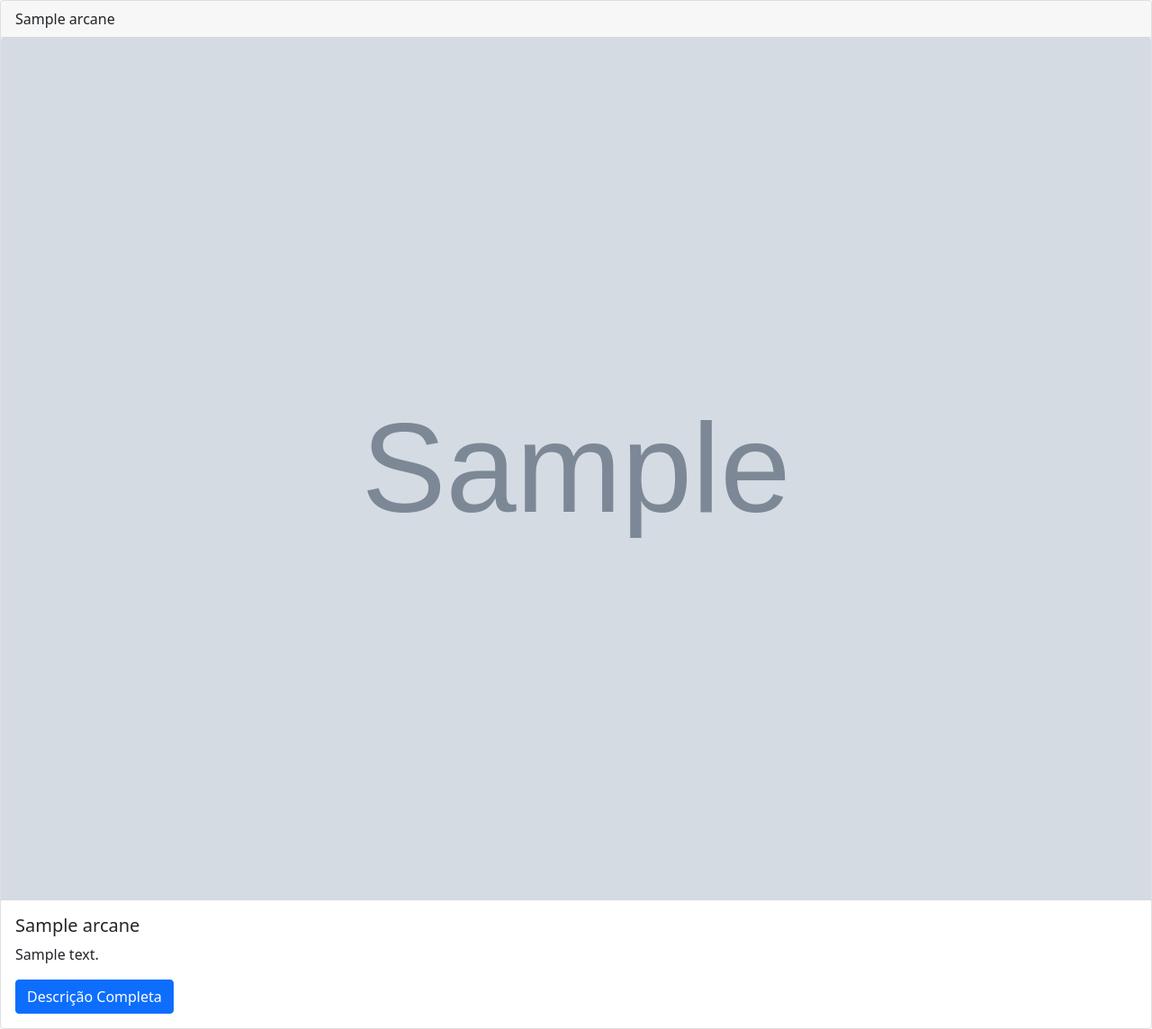
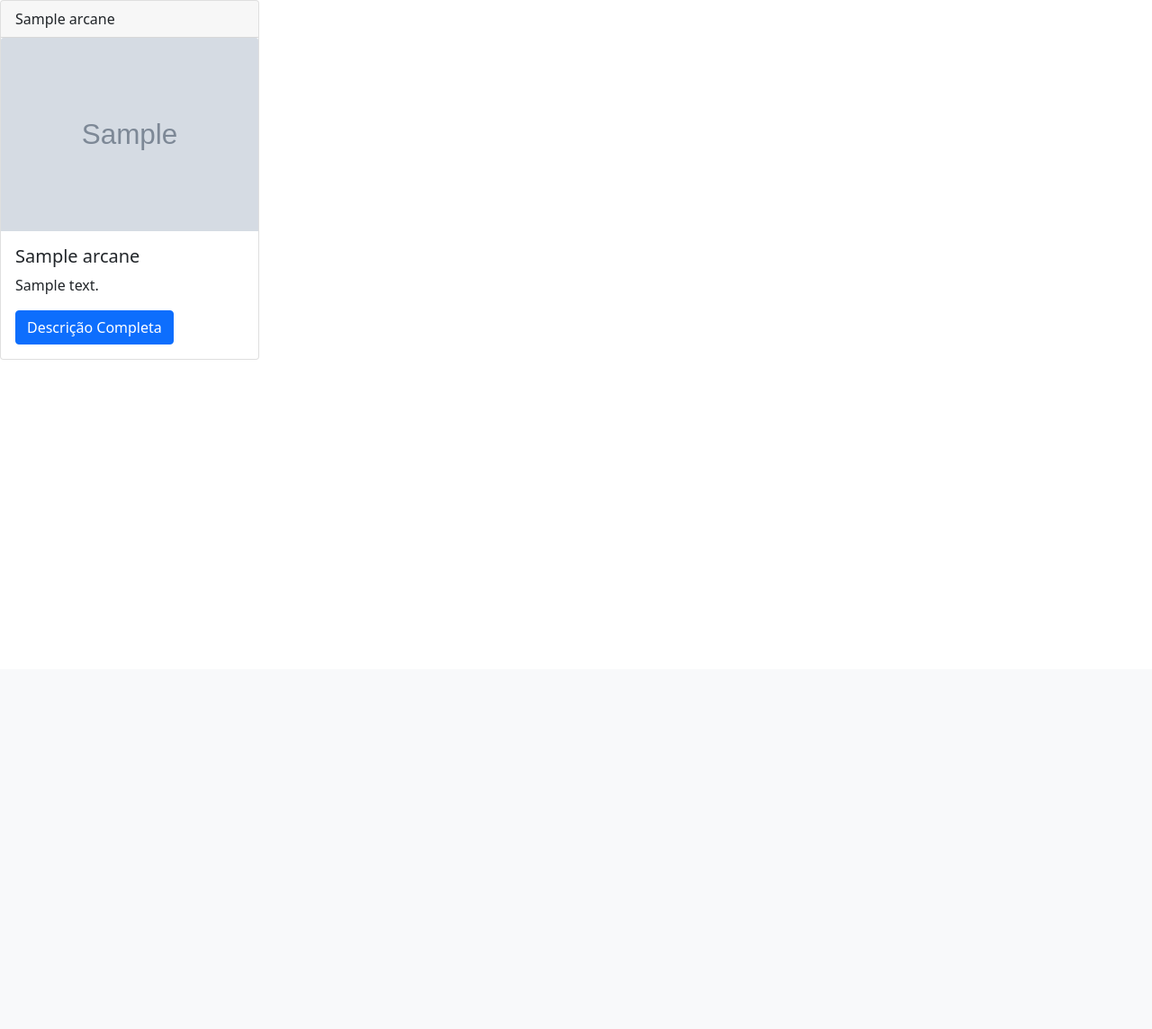
Before and after one commit to carllosaguiar/enochian, a Symfony app: template templates/arcane/index.html.twig in a window 1280 px wide. Shown: the part 56-1200 px from the top of the page at 90% size. After the commit the page ends 456 px from the top, so only its background shows below. Run offline with Twig, Linux system fonts and the light colour scheme; the template is opened without the code that fills it: most values are stand-ins (such as "Sample title", 1, 10 or a date in 2020); grey boxes marked "Sample" are stand-in pictures; some libraries are stand-ins or nearby versions.

Commit message:
improvement css index arcane

```diff
--- a/composer.json
+++ b/composer.json
@@ -3,6 +3,12 @@
     "description": "A Web Application for study of cabala",
     "type": "project",
     "license": "proprietary",
+    "authors": [
+        {
+            "name": "Carlos Aguiar",
+            "email": "carlosaguiar23@gmail.com"
+        }
+    ],
     "minimum-stability": "dev",
     "prefer-stable": true,
     "require": {
--- a/src/Entity/Arcane.php
+++ b/src/Entity/Arcane.php
@@ -98,7 +98,7 @@ class Arcane
 
     public function getImage()
     {
-        return $this->image;
+        return stream_get_contents($this->image);
     }
 
     public function setImage($image): self
--- a/templates/arcane/index.html.twig
+++ b/templates/arcane/index.html.twig
@@ -6,21 +6,20 @@
     <div class="main-title">
         <h1 class="arcanos-maiores">Arcanos Maiores</h1>
     </div>
-    <div class="card-container">
+    <div class="custom-container">
         <div class="card-items justify-content-center wrap">
-            <div class="card">
-                {% for arcane in arcanes %}
+            {% for arcane in arcanes %}
+            <div class="card" style="width: 18rem">
                 <div class="card-header">
                     {{ arcane.name }}
                 </div>
-                <img src="/images/{{ arcane.image }}" class="card-img-top" alt="{{ arcane.name }}">
+                <img src="{{ arcane.image }}" class="card-img-top" alt="{{ arcane.name }}">
                 <div class="card-body">
                     <h5 class="card-title">{{ arcane.name }}</h5>
                     <p class="card-text">{{ arcane.description }}</p>
-                    <a href="#" class="btn btn-primary">Descrição Completa</a>
+                    <a href="#" class="btn btn-primary" style="margin-top: auto">Descrição Completa</a>
                 </div>
-                {% endfor %}
             </div>
-        </div>
+            {% endfor %}
     </div>
 {% endblock %}
```
Also changed, not shown: assets/styles/app.css (+11 -2 lines), 1 other file.
